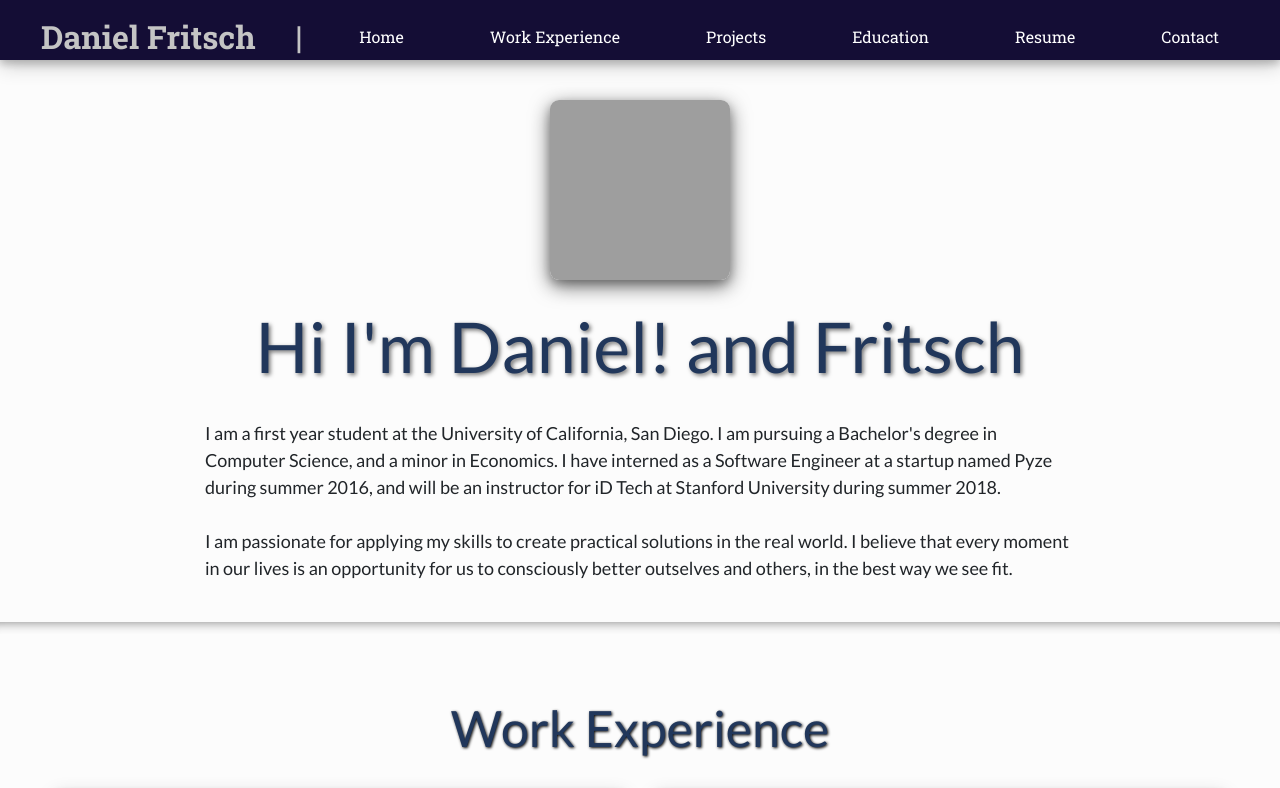
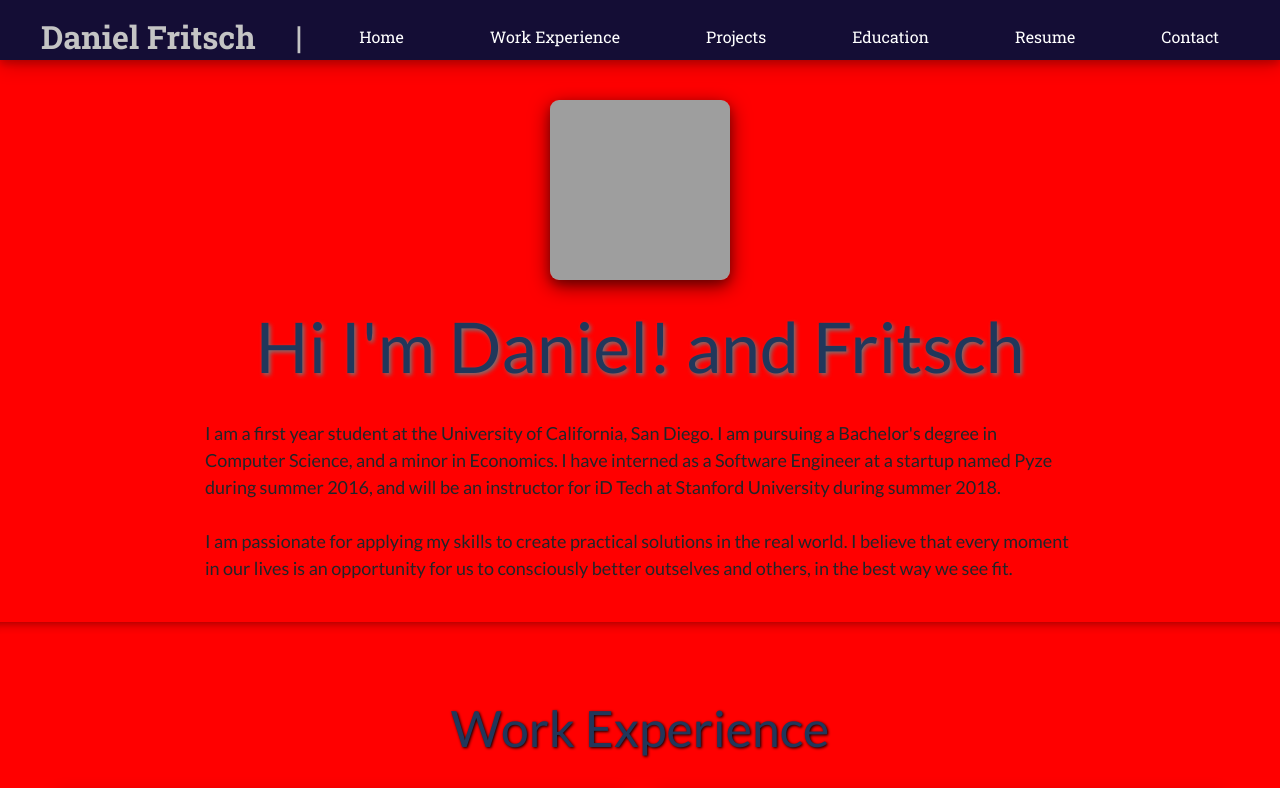
Before and after one commit to danielfritsch/Personal-Webiste, a Flask app: page / in a window 1280 px wide. Shown: the top 788 px of the page. Run offline with Flask 2, Linux system fonts and the light colour scheme; some libraries are stand-ins or nearby versions; grey boxes are pictures that could not be loaded.

Commit message:
red backgroun test

```diff
--- a/static/css/style.css
+++ b/static/css/style.css
@@ -1,6 +1,7 @@
 body {
-	background: #fcfcfc;
+	/*background: #fcfcfc;*/
 	font-family: 'Lato', sans-serif;
+	background: red;
 
 }
 
```
